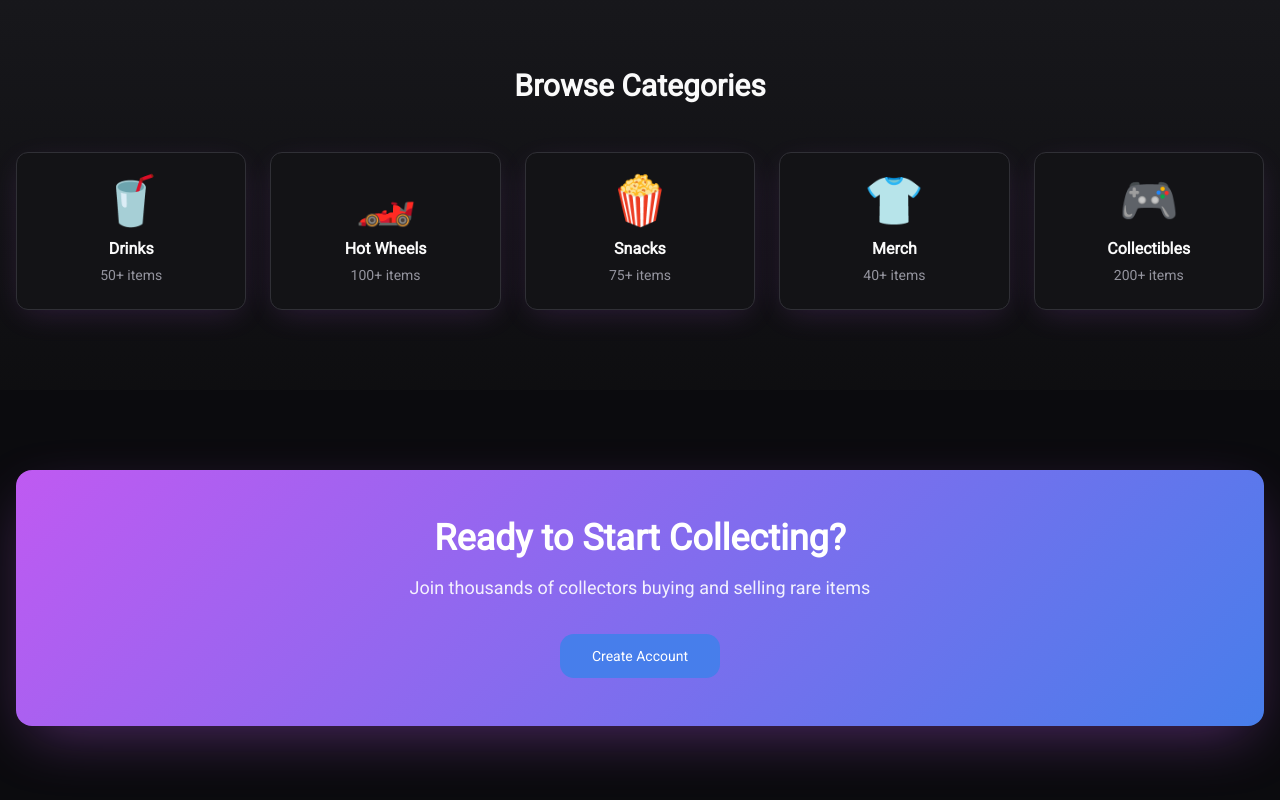
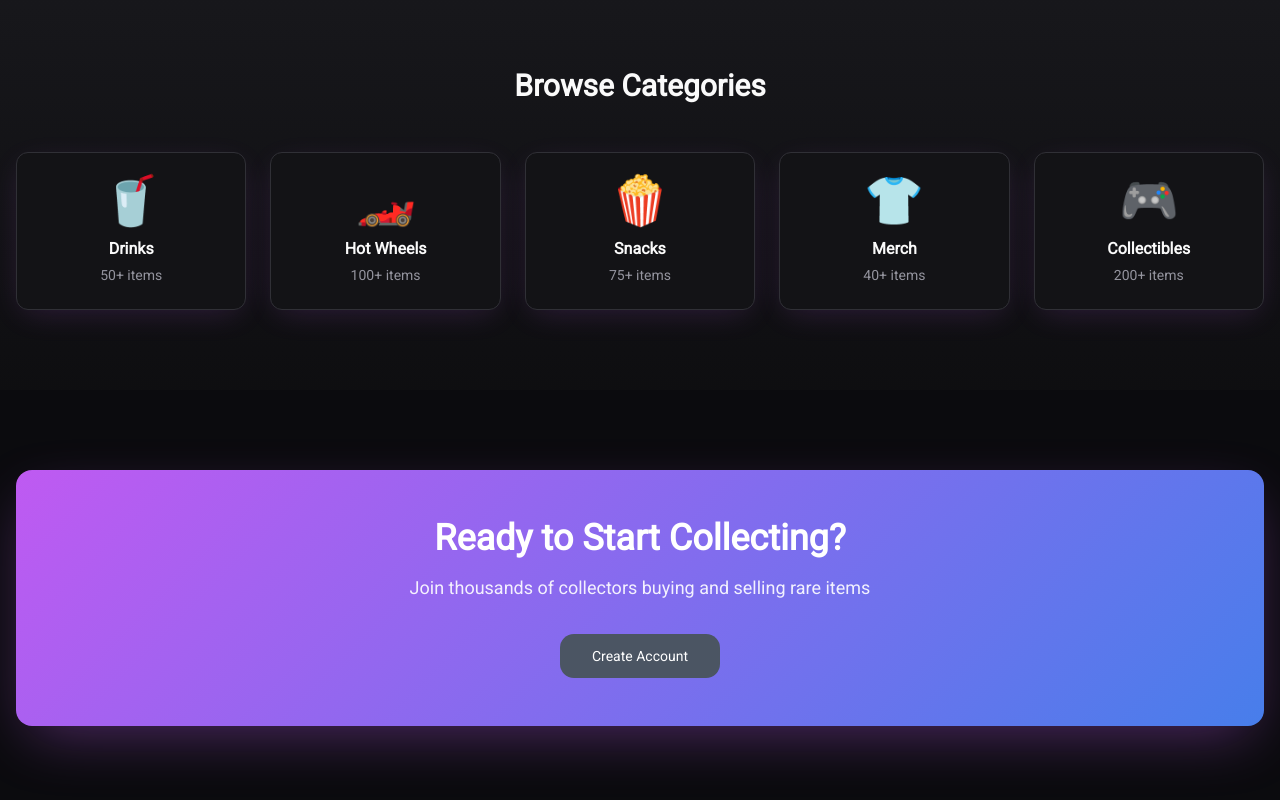
Before and after one commit to Kravcode/ex0tick-the-collector-s-choice, a React (Vite) app: page / in a window 1280 px wide. Shown: the part 1051-1851 px from the top of the page. Built offline with nearby package versions, Linux system fonts and the light colour scheme; the HTML template or start-up script is replaced by a standard one; a web font is replaced by a local one.

Commit message:
Applied theme Applying changes!
Applied theme in Lovable

```diff
--- a/src/index.css
+++ b/src/index.css
@@ -27,7 +27,7 @@ All colors MUST be HSL.
     --primary-glow: 280 90% 75%;
 
     /* Deep Blue - Secondary */
-    --secondary: 220 80% 60%;
+    --secondary: 215 13.7931% 34.1176%;
     --secondary-foreground: 0 0% 100%;
 
     --muted: 240 5% 15%;
```
